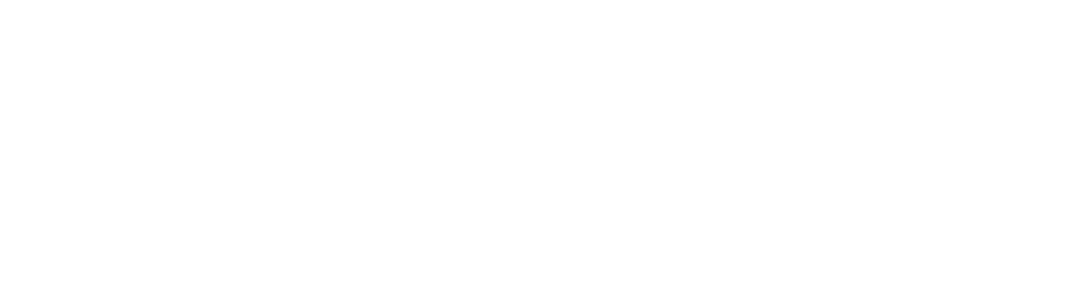
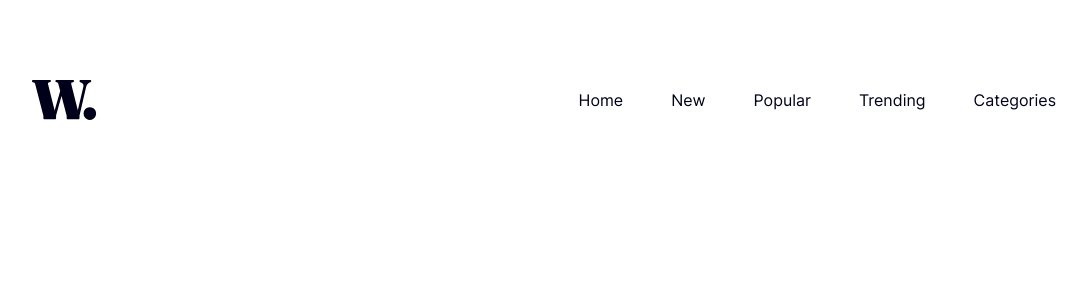
Before and after one commit to vsenadev/homepage, a React (Create React App) app: page / in a window 1280 px wide. Before the commit this address had no page. Shown: the top 300 px of the page, without its empty margins (96-1183 px from the left). Built offline with nearby package versions, Linux system fonts and the light colour scheme.

Commit message:
FEAT - Header implement

```diff
--- /dev/null
+++ b/src/components/Header/Header.module.sass
@@ -0,0 +1,21 @@
+@import '../../assets/styles/_variables.sass'
+
+.container
+  display: flex
+  align-items: center
+  justify-content: space-between
+  width: 100%
+
+  &__links
+
+    &_list
+      display: flex
+      gap: 3rem
+
+      a
+        font-family: $Regular
+        color: $VeryDarkBlue
+        text-decoration: none
+
+      a:hover
+        color: $SoftRed
--- /dev/null
+++ b/src/components/Header/Header.tsx
@@ -0,0 +1,29 @@
+import styles from './Header.module.sass';
+import { ReactComponent as Logo } from '../../assets/images/logo.svg';
+import {Link} from "react-router-dom";
+import {useContext, useEffect} from "react";
+import {getPages} from "../../requests/Home.request";
+import {GlobalContext} from "../../store/GlobalState";
+
+export default function Header(){
+    const { pages, setPages }: any = useContext(GlobalContext);
+
+    useEffect(() => {
+        getPages(setPages)
+    }, []);
+
+    return(
+        <header className={styles.container}>
+            <Logo/>
+            <nav className={styles.container__links}>
+                <ul className={styles.container__links_list}>
+                    {
+                        pages?.name.map((element: string) => (
+                            <li key={element}><Link to={"/"}>{element}</Link></li>
+                        ))
+                    }
+                </ul>
+            </nav>
+        </header>
+    )
+}
--- /dev/null
+++ b/src/data/pages.json
@@ -0,0 +1,5 @@
+{
+  "name" : [
+    "Home", "New", "Popular", "Trending", "Categories"
+  ]
+}
--- a/src/index.tsx
+++ b/src/index.tsx
@@ -4,10 +4,10 @@
 import AppRouter from "./routes";
 
 const root = ReactDOM.createRoot(
-  document.getElementById('root') as HTMLElement
+    document.getElementById('root') as HTMLElement
 );
 root.render(
-  <React.StrictMode>
-    <AppRouter />
-  </React.StrictMode>
+    <>
+        <AppRouter />
+    </>
 );
--- /dev/null
+++ b/src/interface/Home.interface.ts
@@ -0,0 +1,3 @@
+export interface IPages {
+    pages: string[];
+}
--- /dev/null
+++ b/src/pages/Home/Home.module.sass
@@ -0,0 +1,15 @@
+@import '../../assets/styles/_variables.sass'
+
+.container
+  width: 100dvw
+  height: 100dvh
+  display: flex
+  justify-content: center
+  align-items: center
+
+  &__box
+    width: 80%
+    height: 80%
+    display: flex
+    flex-direction: column
+    gap: 2rem
--- /dev/null
+++ b/src/pages/Home/Home.tsx
@@ -0,0 +1,12 @@
+import styles from './Home.module.sass';
+import Header from "../../components/Header/Header";
+
+export default function Home(){
+    return(
+        <main className={styles.container}>
+            <section className={styles.container__box}>
+                <Header/>
+            </section>
+        </main>
+    )
+}
--- /dev/null
+++ b/src/requests/Home.request.ts
@@ -0,0 +1,6 @@
+import React from "react";
+import { IPages } from "../interface/Home.interface";
+
+export async function getPages(setData: React.Dispatch<React.SetStateAction<IPages | undefined>>){
+    setData(require('../data/pages.json'));
+}
--- a/src/routes.tsx
+++ b/src/routes.tsx
@@ -1,10 +1,15 @@
 import { BrowserRouter, Routes, Route } from "react-router-dom";
+import Home from "./pages/Home/Home";
+import {RoutesProvider} from "./store/GlobalState";
 
 export default function AppRouter() {
     return(
         <BrowserRouter>
-            <Routes>
-            </Routes>
+            <RoutesProvider>
+                <Routes>
+                    <Route element={<Home/>} path='/'/>
+                </Routes>
+            </RoutesProvider>
         </BrowserRouter>
     )
 }
--- /dev/null
+++ b/src/store/GlobalState.tsx
@@ -0,0 +1,13 @@
+import {createContext, useState} from 'react'
+
+export const GlobalContext = createContext({})
+
+export function RoutesProvider({children}: any) {
+    const [pages, setPages] = useState()
+
+    return (
+        <GlobalContext.Provider value={{ pages, setPages }}>
+            {children}
+        </GlobalContext.Provider>
+    )
+}
```
Also changed, not shown: src/App.css (deleted, +0 -38 lines), 1 other file (tests, documents, lock files or other folders).
